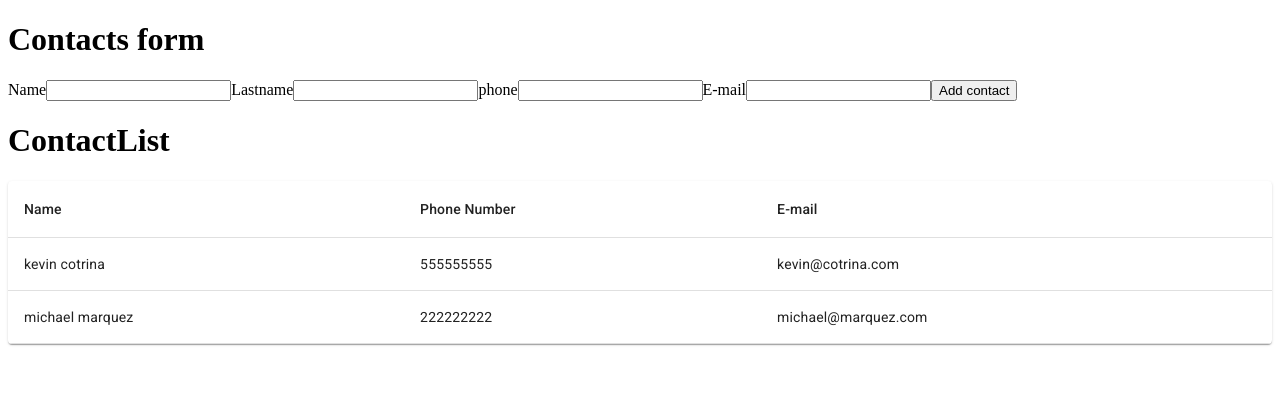
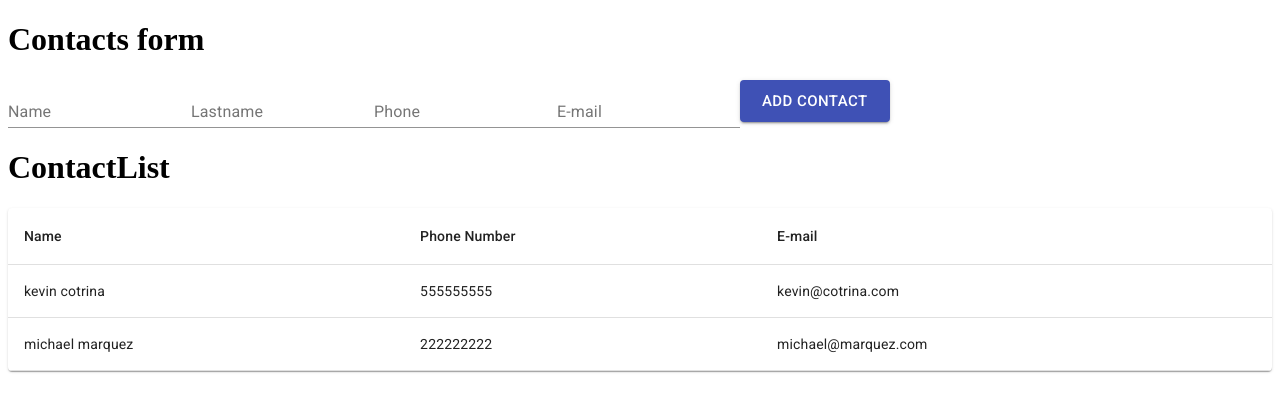
Before and after one commit to kcotrinam/contact-list-redux, a React (Create React App) app: page / in a window 1280 px wide. Shown: the top 412 px of the page. Built offline with nearby package versions, Linux system fonts and the light colour scheme.

Commit message:
Add styles to the form

```diff
--- a/src/components/contacts/ContactForm.jsx
+++ b/src/components/contacts/ContactForm.jsx
@@ -1,6 +1,11 @@
 import { connect } from 'react-redux';
 import { useState } from 'react';
 import { addContactAction } from '../../actions/index';
+import FormControl from '@material-ui/core/FormControl';
+import FormLabel from '@material-ui/core/FormLabel';
+import InputLabel from '@material-ui/core/InputLabel';
+import Input from '@material-ui/core/Input';
+import Button from '@material-ui/core/Button';
 
 const ContactForm = ({ addContact }) => {
 	const [formStates, setFormStates] = useState({
@@ -31,35 +36,49 @@ const ContactForm = ({ addContact }) => {
 	return (
 		<div>
 			<form onSubmit={handleSubmit}>
-				<label>
-					Name
-					<input value={formStates.name} name='name' onChange={handleChange} />
-				</label>
-				<label>
-					Lastname
-					<input
+				<FormControl>
+					<InputLabel>Name</InputLabel>
+					<Input
+						aria-describedby='my-helper-text'
+						value={formStates.name}
+						name='name'
+						onChange={handleChange}
+					/>
+				</FormControl>
+				<FormControl>
+					<InputLabel>Lastname</InputLabel>
+					<Input
+						aria-describedby='my-helper-text'
 						value={formStates.lastname}
 						name='lastname'
 						onChange={handleChange}
 					/>
-				</label>
-				<label>
-					phone
-					<input
+				</FormControl>
+				<FormControl>
+					<InputLabel>Phone</InputLabel>
+					<Input
+						aria-describedby='my-helper-text'
 						value={formStates.phone}
 						name='phone'
 						onChange={handleChange}
 					/>
-				</label>
-				<label>
-					E-mail
-					<input
+				</FormControl>
+				<FormControl>
+					<InputLabel>E-mail</InputLabel>
+					<Input
+						aria-describedby='my-helper-text'
 						value={formStates.email}
 						name='email'
 						onChange={handleChange}
 					/>
-				</label>
-				<button>Add contact</button>
+				</FormControl>
+				<Button
+					color='primary'
+					component='button'
+					size='large'
+					variant='contained'>
+					Add contact
+				</Button>
 			</form>
 		</div>
 	);
```
